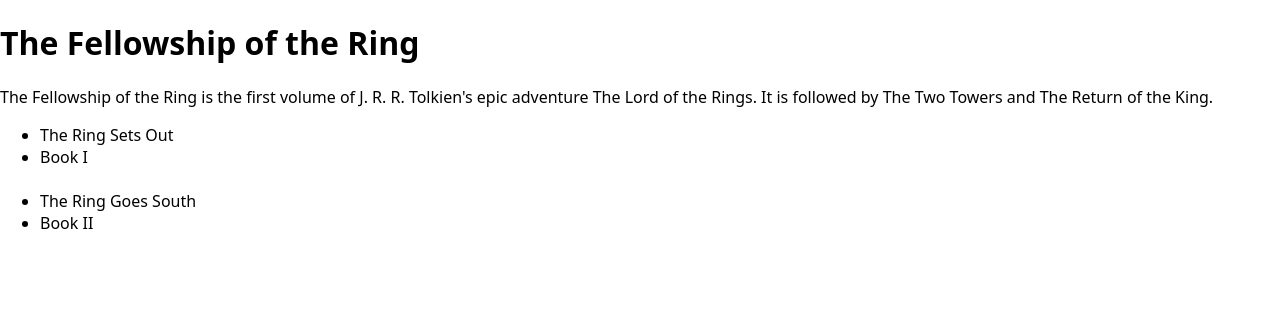
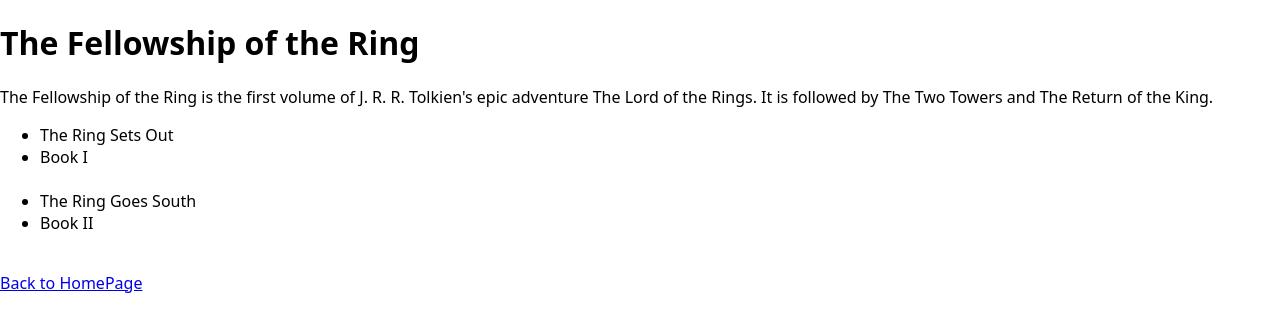
Before and after one commit to AnjaSiewert/LordOfTheRingsApp, a Next.js app: page /volumes/the-fellowship-of-the-ring in a window 1280 px wide. Shown: the top 332 px of the page. Built offline with nearby package versions, Linux system fonts and the light colour scheme.

Commit message:
add backToHomepage link

```diff
--- a/pages/volumes/the-fellowship-of-the-ring.js
+++ b/pages/volumes/the-fellowship-of-the-ring.js
@@ -1,3 +1,4 @@
+import Link from "next/link";
 import { Fragment } from "react";
 import { volumes } from "../../lib/data";
 
@@ -21,6 +22,7 @@
           );
         })}
       </ul>
+      <Link href="/">Back to HomePage</Link>
     </>
   );
 }
--- a/pages/volumes/the-return-of-the-king.js
+++ b/pages/volumes/the-return-of-the-king.js
@@ -1,3 +1,4 @@
+import Link from "next/link";
 import { Fragment } from "react";
 import { volumes } from "../../lib/data";
 
@@ -19,6 +20,7 @@
           );
         })}
       </ul>
+      <Link href="/">Back to HomePage</Link>
     </>
   );
 }
--- a/pages/volumes/the-two-towers.js
+++ b/pages/volumes/the-two-towers.js
@@ -1,3 +1,4 @@
+import Link from "next/link";
 import { Fragment } from "react";
 import { volumes } from "../../lib/data";
 
@@ -19,6 +20,7 @@
           );
         })}
       </ul>
+      <Link href="/">Back to HomePage</Link>
     </>
   );
 }
--- a/pages/volumes/volumes.js
+++ b/pages/volumes/volumes.js
@@ -22,6 +22,7 @@
           </Link>
         </li>
       </ul>
+      <Link href="/">Back to HomePage</Link>
     </div>
   );
 }
```
